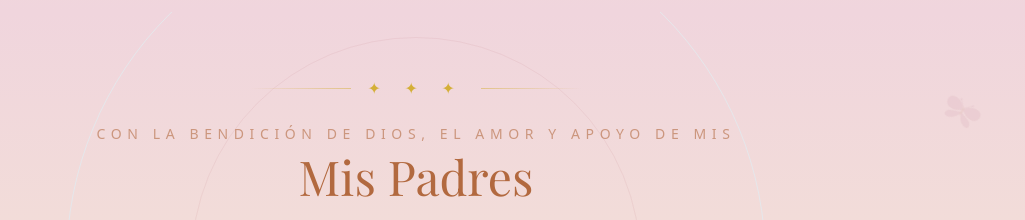
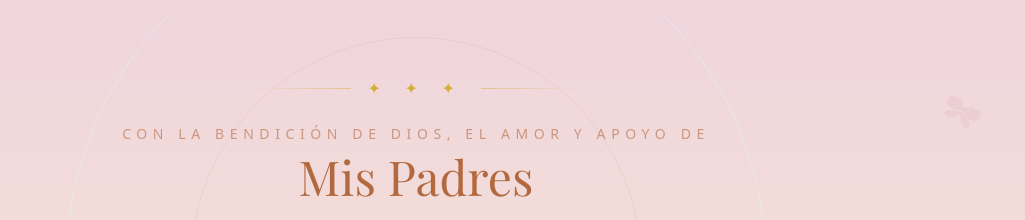
Before and after one commit to zamikos/stack2, a Next.js app in the folder sofia-xv/: page /celebration in a window 1280 px wide. Shown: the part 3080-3300 px from the top of the page, without its empty margins (224-1249 px from the left). Built offline with nearby package versions, Linux system fonts and the light colour scheme; a web font is replaced by a local one.

Commit message:
adf
asdf

```diff
--- a/sofia-xv/app/SofiaXV.js
+++ b/sofia-xv/app/SofiaXV.js
@@ -808,7 +808,7 @@ export default function SofiaXV() {
             <div className="h-px flex-1 max-w-[100px] bg-gradient-to-l from-transparent to-[#D4AF37]/50" />
           </div>
 
-          <p className="text-xs md:text-sm tracking-[0.4em] uppercase text-[#b2693f]/60 mb-2 font-sans">Con la bendición de Dios, el amor y apoyo de mis</p>
+          <p className="text-xs md:text-sm tracking-[0.4em] uppercase text-[#b2693f]/60 mb-2 font-sans">Con la bendición de Dios, el amor y apoyo de</p>
           <h2 className="text-4xl md:text-5xl font-light text-[#b2693f] mb-10 font-playfair">Mis Padres</h2>
 
           <div className="flex flex-row items-center justify-center">
```
